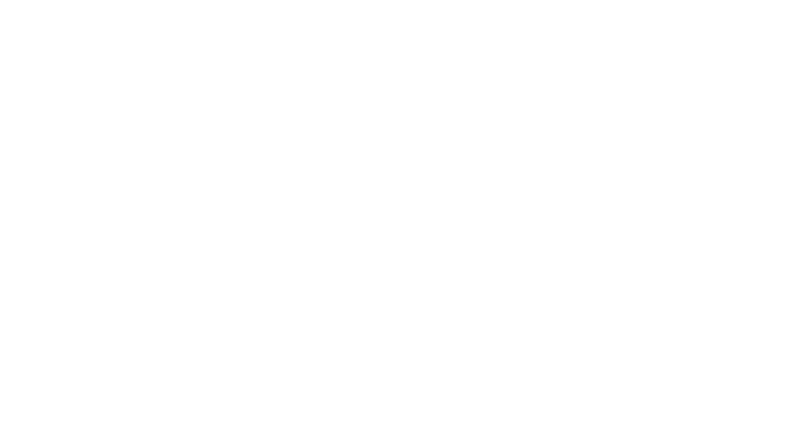
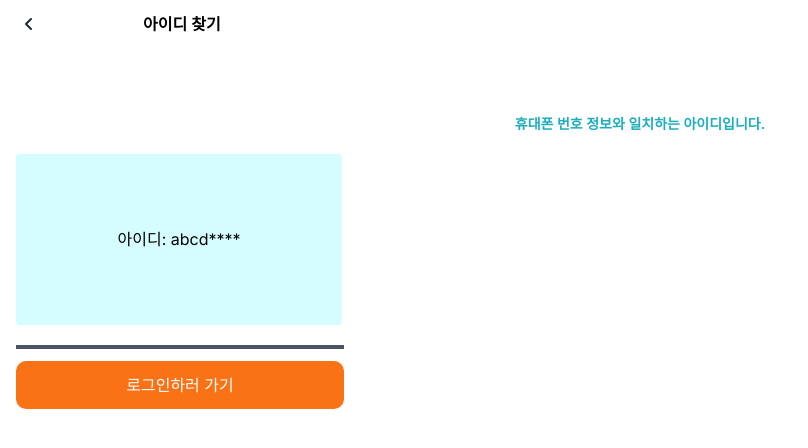
Before and after one commit to pearlKinn/join_uz_front, a Next.js app: page /findId/viewId in a window 1280 px wide. Shown: the top 448 px of the page, without its empty margins (0-808 px from the left). Built offline with nearby package versions, Linux system fonts and the light colour scheme.

Commit message:
:lipstick: [Design] findId - viewId 마크업 및 스타일링 완성

```diff
--- a/src/app/(Auth)/findId/viewId/page.tsx
+++ b/src/app/(Auth)/findId/viewId/page.tsx
@@ -1,7 +1,30 @@
-import React from "react";
+import TitleHeader from "@/components/titleHeader/titleHeader";
+import Link from "next/link";
 
 const ViewIdPage = () => {
-  return <div></div>;
+  return (
+    <section className="min-w-[360px] h-lvh flex flex-col px-4">
+      <TitleHeader title="아이디 찾기" />
+      <span className="text-center text-primary600 textSM font-semibold mt-[56.54px]">
+        휴대폰 번호 정보와 일치하는 아이디입니다.
+      </span>
+      <div className="w-[326px] h-[171px] bg-primary100 rounded flex justify-center items-center my-[20px]">
+        <span>아이디: abcd****</span>
+      </div>
+      <progress
+        className="w-[328px] h-1 bg-gray-300 mb-3"
+        id="progress"
+        value={100}
+        max="100"
+      />
+      <Link
+        href="/logIn"
+        className="w-[328px] h-12 rounded-[10px] bg-ctaActive text-center leading-[48px] text-onColor"
+      >
+        로그인하러 가기
+      </Link>
+    </section>
+  );
 };
 
 export default ViewIdPage;
--- a/src/components/titleHeader/titleHeader.tsx
+++ b/src/components/titleHeader/titleHeader.tsx
@@ -4,8 +4,8 @@
 
 interface TitleHeaderProps {
   title: string;
-  subTitle: string;
-  description: string;
+  subTitle?: string;
+  description?: string;
 }
 const TitleHeader: React.FC<TitleHeaderProps> = ({
   title,
```
